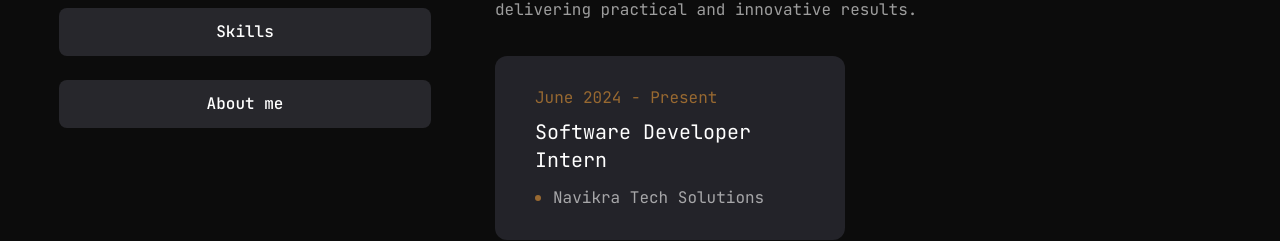
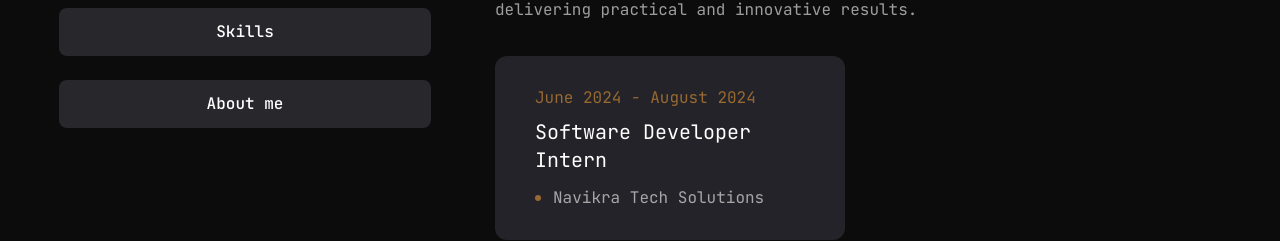
Before and after one commit to Abhin4vKumar/portfolio, a Next.js app: page /resume in a window 1280 px wide. Shown: the part 302-543 px from the top of the page. Built offline with nearby package versions, Linux system fonts and the light colour scheme.

Commit message:
Updated Resume

```diff
--- a/app/resume/page.jsx
+++ b/app/resume/page.jsx
@@ -24,7 +24,7 @@ const experience = {
     {
       company: "Navikra Tech Solutions",
       position: "Software Developer Intern",
-      duration: "June 2024 - Present"
+      duration: "June 2024 - August 2024"
     }
   ]
 }
```
